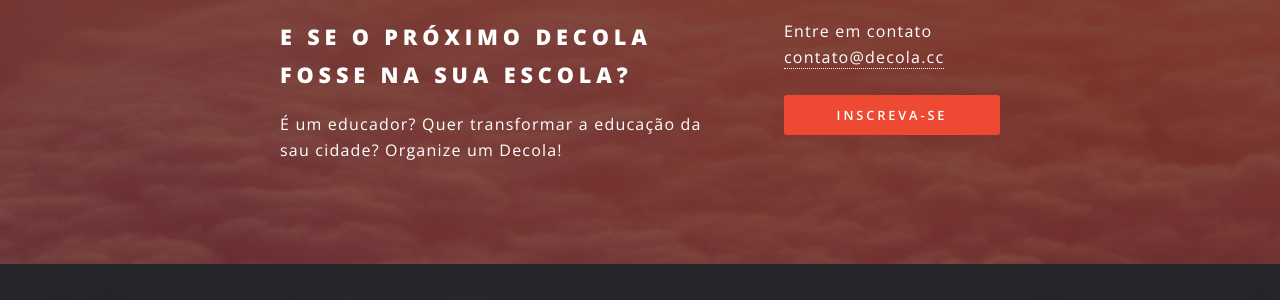
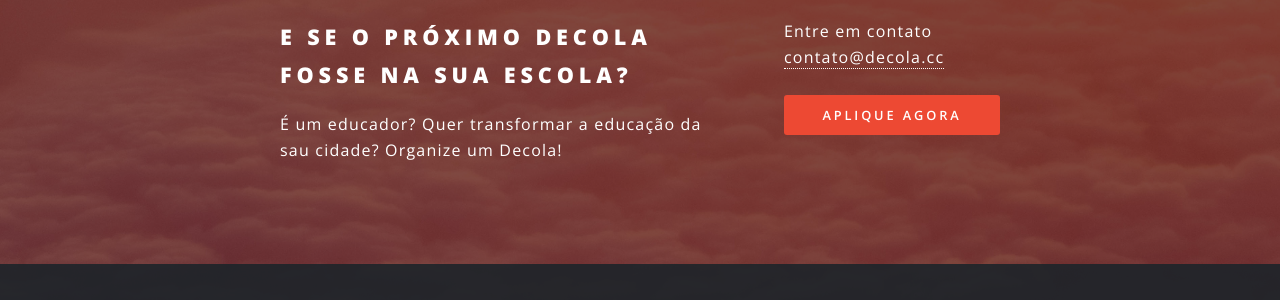
Before and after one commit to globalshapersbh/decola, a Jekyll site: the page built from index.html, in a window 1280 px wide and 900 px high, scrolled down 3617 px. Shown: the part 154-454 px from the top of the window. Built offline with Jekyll 4.4.1, drawn with Linux system fonts in a browser that asks for light colours.

Commit message:
Formulario de inscricao.

```diff
--- a/index.html
+++ b/index.html
@@ -98,7 +98,7 @@
 							</header>
 							<ul class="actions vertical">
 								<li>Entre em contato<br/><a href="mailto:contato@decola.cc">contato@decola.cc</a></li>
-								<li><a href="#" class="button fit special">Inscreva-se</a></li>
+								<li><a href="https://goo.gl/forms/3zzxZr4kMCMWMRp82" class="button fit special">Aplique agora</a></li>
 							</ul>
 						</div>
 					</section>
```
